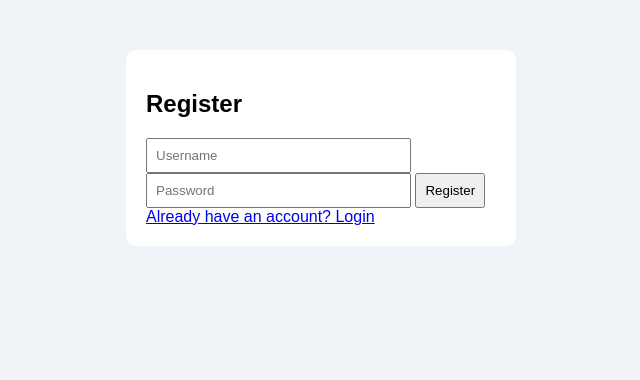
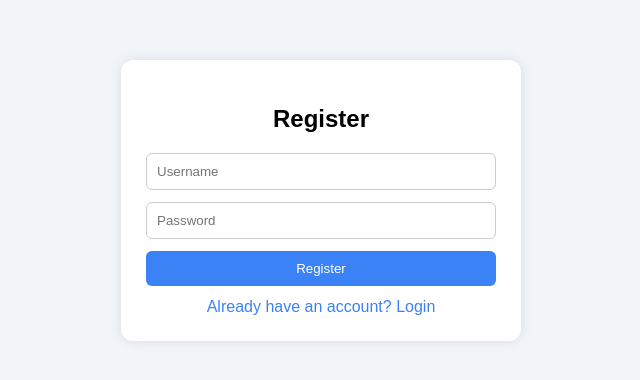
Before and after one commit to Ruchita141105/cloud-task-manager, a Flask app: page /register in a window 1280 px wide. Shown: the top 380 px of the page, without its empty margins (319-959 px from the left). Run offline with Flask 3, Linux system fonts and the light colour scheme.

Commit message:
Update style.css

```diff
--- a/static/style.css
+++ b/static/style.css
@@ -1,30 +1,63 @@
 body {
-    font-family: Arial;
-    background: #f0f4f8;
+    font-family: Arial, sans-serif;
+    background: #f1f5f9;
+    display: flex;
+    justify-content: center;
+    margin-top: 60px;
 }
 
+/* Main box */
 .container {
     width: 350px;
-    margin: 50px auto;
     background: white;
-    padding: 20px;
-    border-radius: 10px;
+    padding: 25px;
+    border-radius: 12px;
+    box-shadow: 0 0 12px rgba(0, 0, 0, 0.1);
 }
 
-input {
-    width: 70%;
-    padding: 8px;
+/* Heading */
+h2 {
+    text-align: center;
+    margin-bottom: 20px;
 }
 
-button {
-    padding: 8px;
+/* Form layout */
+form {
+    display: flex;
+    flex-direction: column;
+    gap: 12px;
 }
 
-li {
-    margin: 10px 0;
+/* Input fields */
+input {
+    padding: 10px;
+    border-radius: 6px;
+    border: 1px solid #ccc;
 }
 
-.done {
-    text-decoration: line-through;
-    color: gray;
+/* Button */
+button {
+    padding: 10px;
+    background: #3b82f6;
+    color: white;
+    border: none;
+    border-radius: 6px;
+    cursor: pointer;
 }
+
+button:hover {
+    background: #2563eb;
+}
+
+/* Links */
+a {
+    display: block;
+    text-align: center;
+    margin-top: 12px;
+    text-decoration: none;
+    color: #3b82f6;
+}
+
+a:hover {
+    text-decoration: underline;
+}
```
